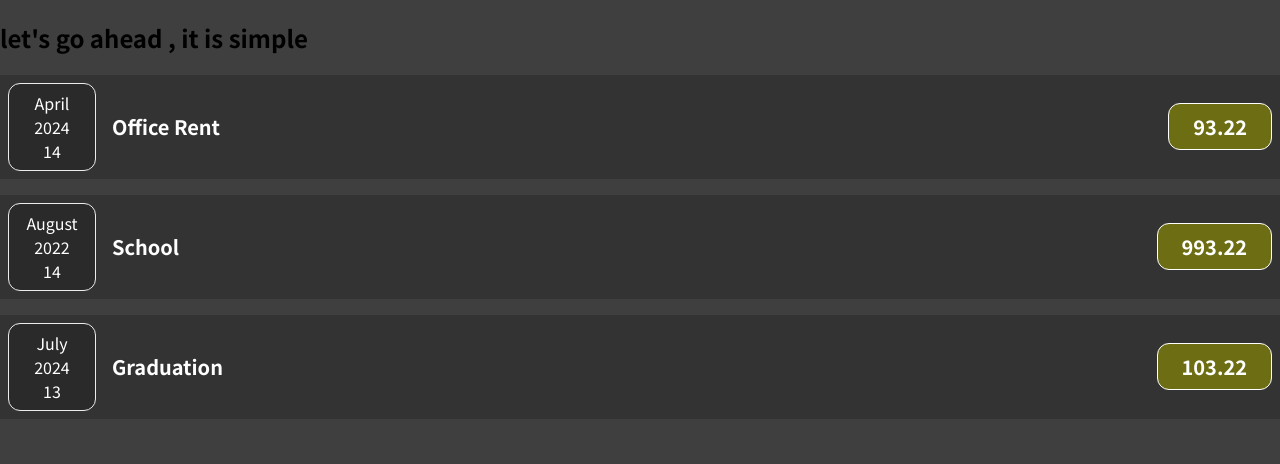
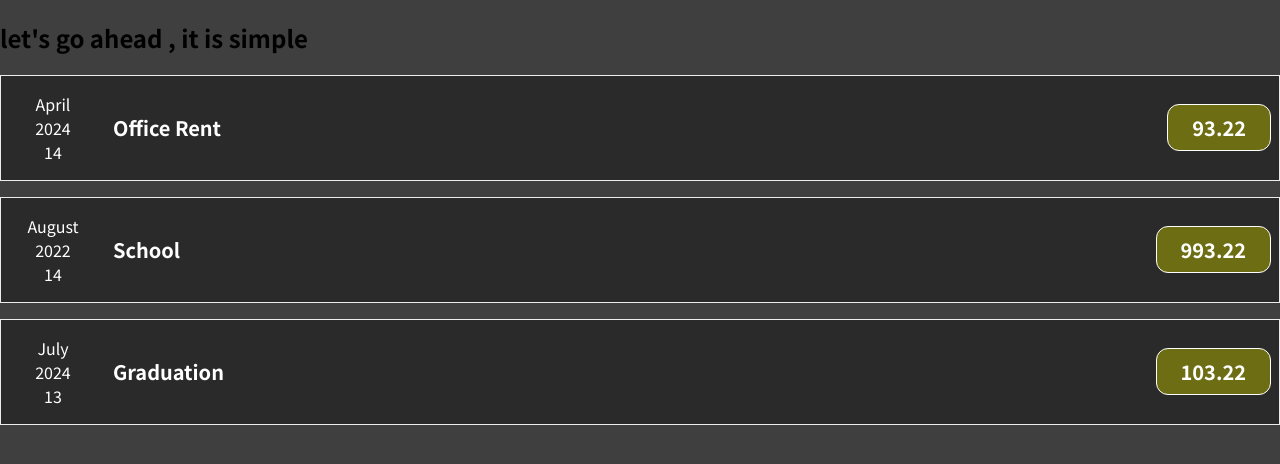
Before and after one commit to AnanSer/Expense-Tracker, a React (Create React App) app: page / in a window 1280 px wide. Shown: the top 464 px of the page. Built offline with nearby package versions, Linux system fonts and the light colour scheme.

Commit message:
added cards.js and cards.css

```diff
--- a/src/App.js
+++ b/src/App.js
@@ -30,18 +30,17 @@
         title={expenses[0].title}
         amount={expenses[0].amount}
         date={expenses[0].date}
-      ></ExpenseItem>
+      />
       <ExpenseItem
         title={expenses[1].title}
         amount={expenses[1].amount}
         date={expenses[1].date}
-      ></ExpenseItem>
+      />
       <ExpenseItem
         title={expenses[2].title}
         amount={expenses[2].amount}
         date={expenses[2].date}
-      ></ExpenseItem>
-      {/* <ExpenseItem></ExpenseItem> */}
+      />
     </div>
   );
 }
--- /dev/null
+++ b/src/components/Card.css
@@ -0,0 +1,4 @@
+.card {
+  border: 1px solid #ececec;
+  background-color: #2a2a2a;
+}
--- /dev/null
+++ b/src/components/Card.js
@@ -0,0 +1,7 @@
+import "./Card.css";
+function Card(props) {
+  const classes = "card " + props.className;
+  return <div className={classes}>{props.children}</div>;
+}
+
+export default Card;
--- a/src/components/ExpenseDate.css
+++ b/src/components/ExpenseDate.css
@@ -3,8 +3,7 @@
   flex-direction: column;
   width: 5.5rem;
   height: 5.5rem;
-  border: 1px solid #ececec;
-  background-color: #2a2a2a;
+
   color: white;
   border-radius: 12px;
   align-items: center;
--- a/src/components/ExpenseItem.css
+++ b/src/components/ExpenseItem.css
@@ -4,7 +4,7 @@
   align-items: center;
   padding: 0.5rem;
   margin: 1rem 0;
-  background-color: #333;
+  background-color: #4b4b4b;
 }
 
 .expense-item__description {
--- a/src/components/ExpenseItem.js
+++ b/src/components/ExpenseItem.js
@@ -1,14 +1,15 @@
 import "./ExpenseItem.css";
 import ExpenseDate from "./ExpenseDate";
+import Card from "./Card";
 function ExpenseItem(props) {
   return (
-    <div className="expense-item">
+    <Card className="expense-item">
       <ExpenseDate date={props.date} />
       <div className="expense-item__description">
         <h2>{props.title}</h2>
         <p className="expense-item__price">{props.amount}</p>
       </div>
-    </div>
+    </Card>
   );
 }
 
```
